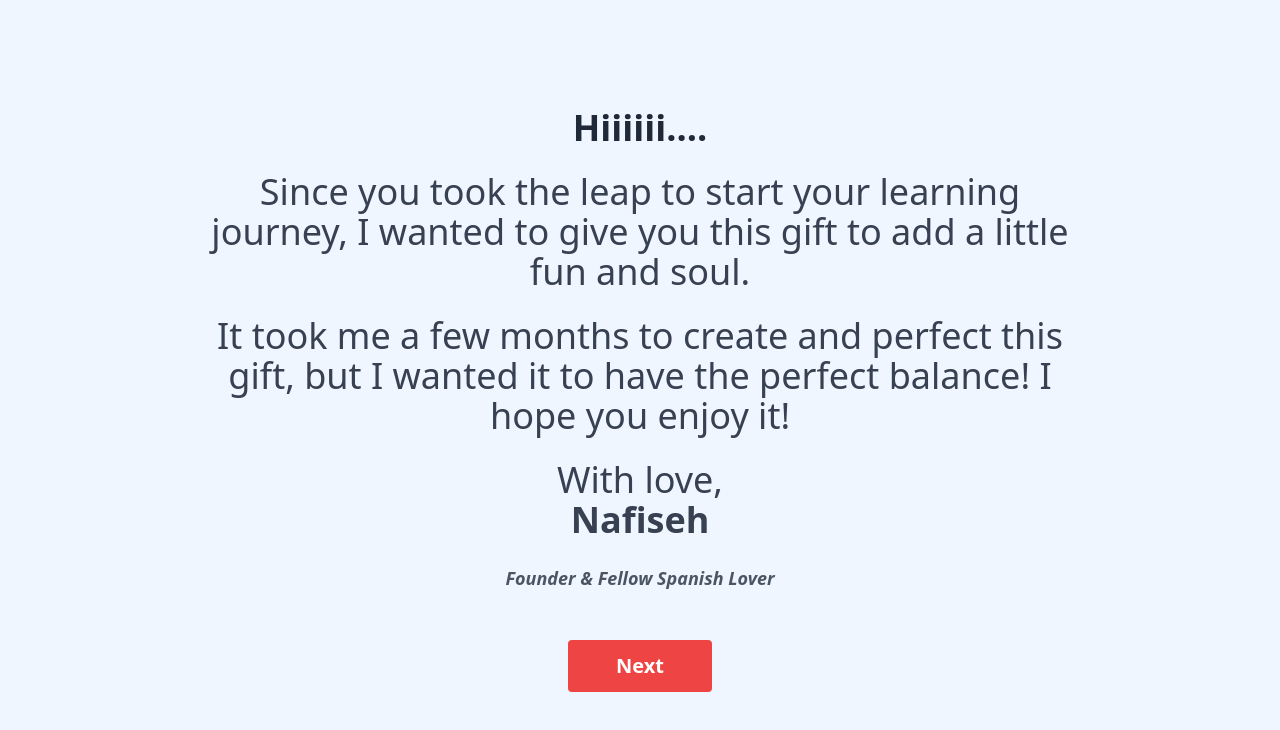
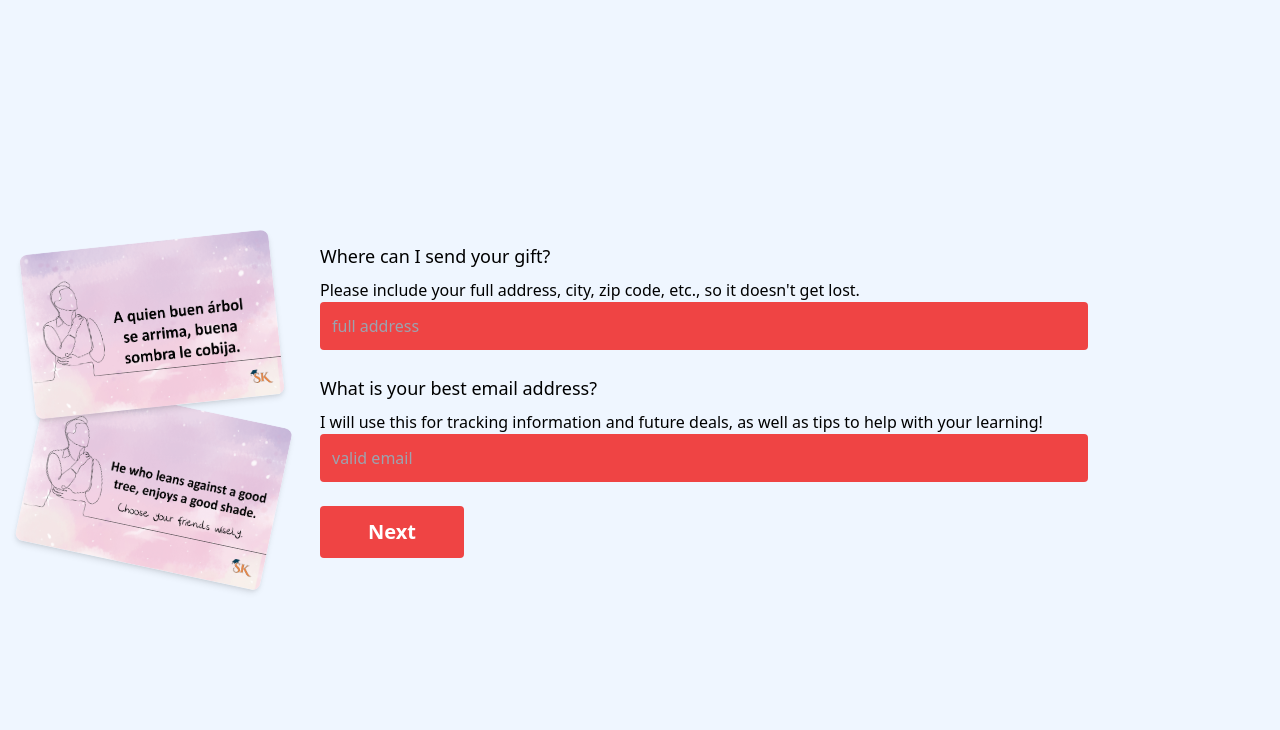
Before and after one commit to Ovi246/studykey-gifts-client, a React (Create React App) app: page / in a window 1280 px wide. Both pictures are taken after a click on the button "Claim your gift now!". Shown: the top 730 px of the page. Built offline with nearby package versions, Linux system fonts and the light colour scheme; no server answers.

Commit message:
changed page 3, fix email & address inputs

```diff
--- a/src/App.js
+++ b/src/App.js
@@ -46,7 +46,7 @@ i18n.use(initReactI18next).init({
 
 // Your form component
 function Form() {
-  const [step, setStep] = useState(0);
+  const [step, setStep] = useState(2);
   const [loading, setLoading] = useState(false);
   const [completedSteps, setCompletedSteps] = useState([]);
   const [asin, setAsin] = useState();
@@ -136,7 +136,7 @@ function Form() {
     }
 
     if (step === 2) {
-      if (!formData.email.trim()) {
+      if (!formData.email) {
         newErrors.email = "Email is required";
       }
       if (!formData.address) {
@@ -210,6 +210,12 @@ function Form() {
 
   const handleSubmit = async (event) => {
     event.preventDefault();
+    if (step === 2) {
+      if (!validateForm()) {
+        toast.error("Please fill in all required fields");
+        return;
+      }
+    }
     setLoading(true);
     try {
       const response = await axios.post(
@@ -370,9 +376,6 @@ function Form() {
       return (
         <div className="min-h-screen bg-blue-50 flex items-center justify-center p-4 ">
           <div className="max-w-4xl w-full">
-            <h1 className="text-3xl font-bold text-center mb-8">
-              Here is your first step to receiving your gift!
-            </h1>
             <div className="relative">
               <div className="absolute -left-10 top-0 -translate-x-1/2 z-50 -rotate-6">
                 <img
@@ -404,28 +407,43 @@ function Form() {
                   <input
                     type="text"
                     id="address"
+                    name="address"
                     value={formData.address}
                     onChange={handleInputChange}
-                    className="w-full p-3 bg-red-500 text-white placeholder-white::placeholder rounded"
+                    className={`w-full p-3 bg-red-500 text-white placeholder-white::placeholder rounded ${
+                      errors.address ? "border-2 border-yellow-400" : ""
+                    }`}
                     placeholder="full address"
                     required
                   />
+                  {errors.address && (
+                    <p className="text-yellow-400 mt-1">{errors.address}</p>
+                  )}
                 </div>
 
                 <div>
                   <label htmlFor="email" className="block text-lg mb-2">
-                    Please let me know your order number here. You can find it
-                    in your Amazon account under "Orders."
+                    What is your best email address?
                   </label>
+                  <p>
+                    I will use this for tracking information and future deals,
+                    as well as tips to help with your learning!
+                  </p>
                   <input
-                    type="text"
+                    type="email"
                     id="email"
+                    name="email"
                     value={formData.email}
                     onChange={handleInputChange}
-                    className="w-full p-3 bg-red-500 text-white placeholder-white::placeholder rounded"
+                    className={`w-full p-3 bg-red-500 text-white placeholder-white::placeholder rounded ${
+                      errors.email ? "border-2 border-yellow-400" : ""
+                    }`}
                     placeholder="valid email"
                     required
                   />
+                  {errors.email && (
+                    <p className="text-yellow-400 mt-1">{errors.email}</p>
+                  )}
                 </div>
                 <button
                   onClick={handleSubmit}
```
